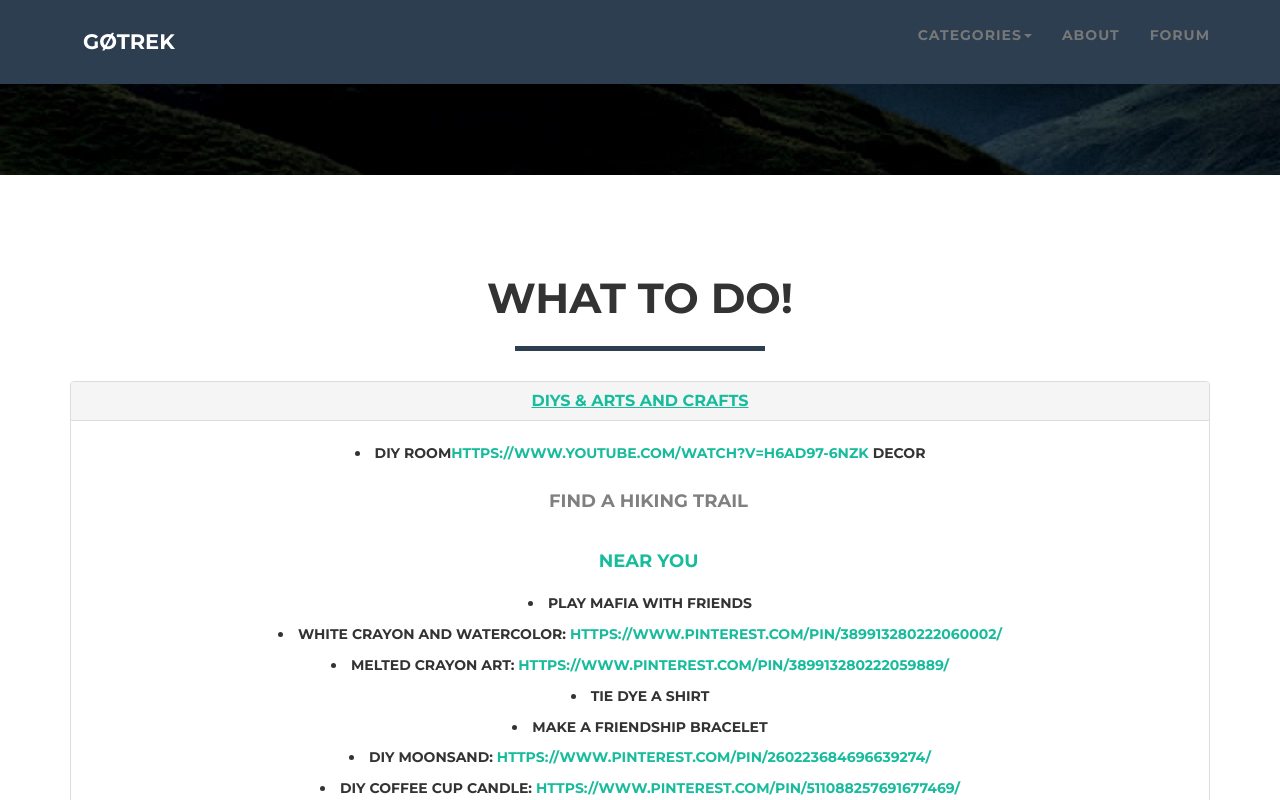
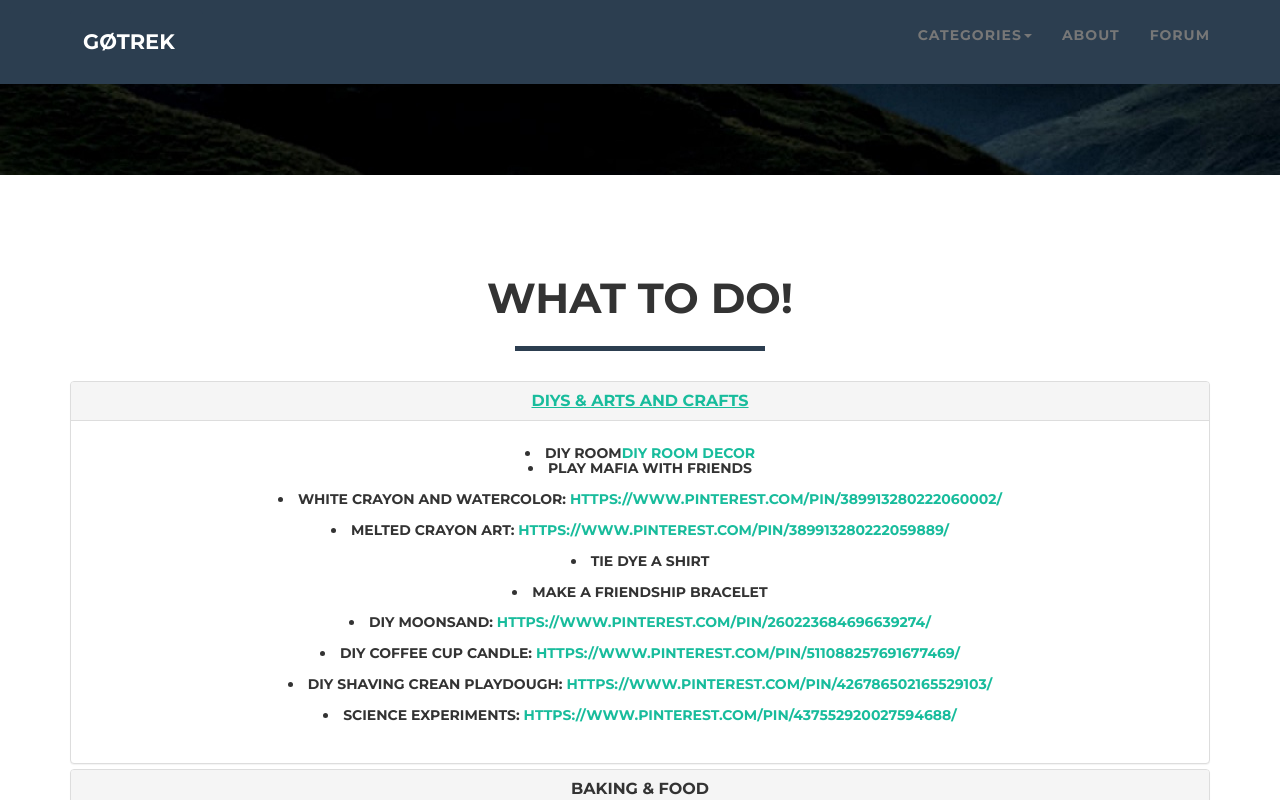
Before and after one commit to GoTrekGWC/GoTrekGWC.github.io, a website: page other.html in a window 1280 px wide. Both pictures are taken after a click on the link "DIYS & ARTS AND CRAFTS". Shown: the part 921-1721 px from the top of the page. Drawn offline with nearby package versions, Linux system fonts and the light colour scheme.

Commit message:
Update other.html

```diff
--- a/other.html
+++ b/other.html
@@ -166,8 +166,7 @@
     </div>
     <div id="collapse1" class="panel-collapse collapse collapse">
       <div class="panel-body"><div class="diy"><h5>
-		  <li>DIY Room<a href="">https://www.youtube.com/watch?v=h6ad97-6NZk</a> Decor</li><br>
-		  <p>Find a hiking trail</p><p><a href="http://www.alltrails.com/">near you</a></p>
+		  <li>DIY Room<a href="https://www.youtube.com/watch?v=h6ad97-6NZk">DIY Room Decor</a><br>
 		  <li>Play mafia with friends</li><br>
 		  <li>White crayon and watercolor: <a href="">https://www.pinterest.com/pin/389913280222060002/</a></li><br>
 		  <li>Melted Crayon Art: <a href="">https://www.pinterest.com/pin/389913280222059889/</a></li><br>
```
